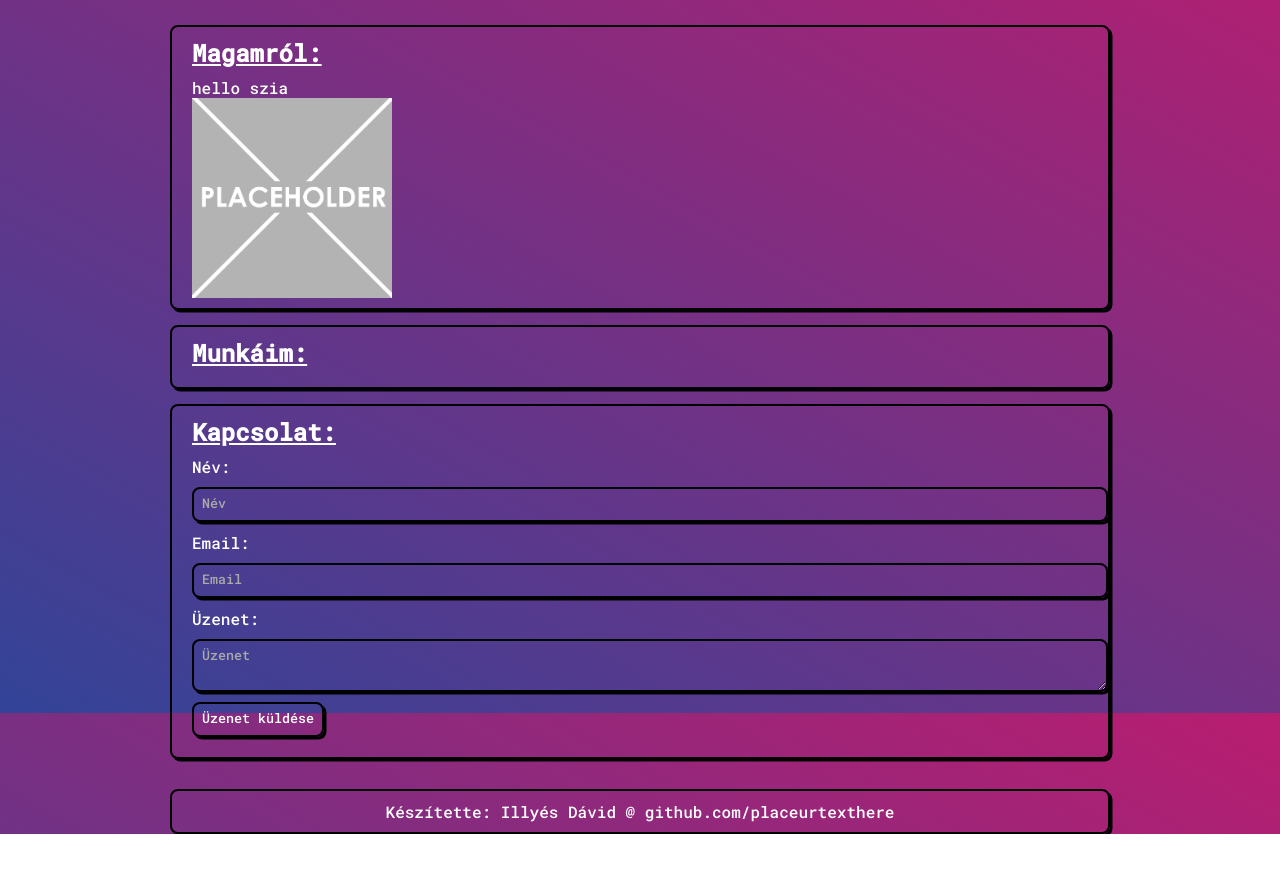
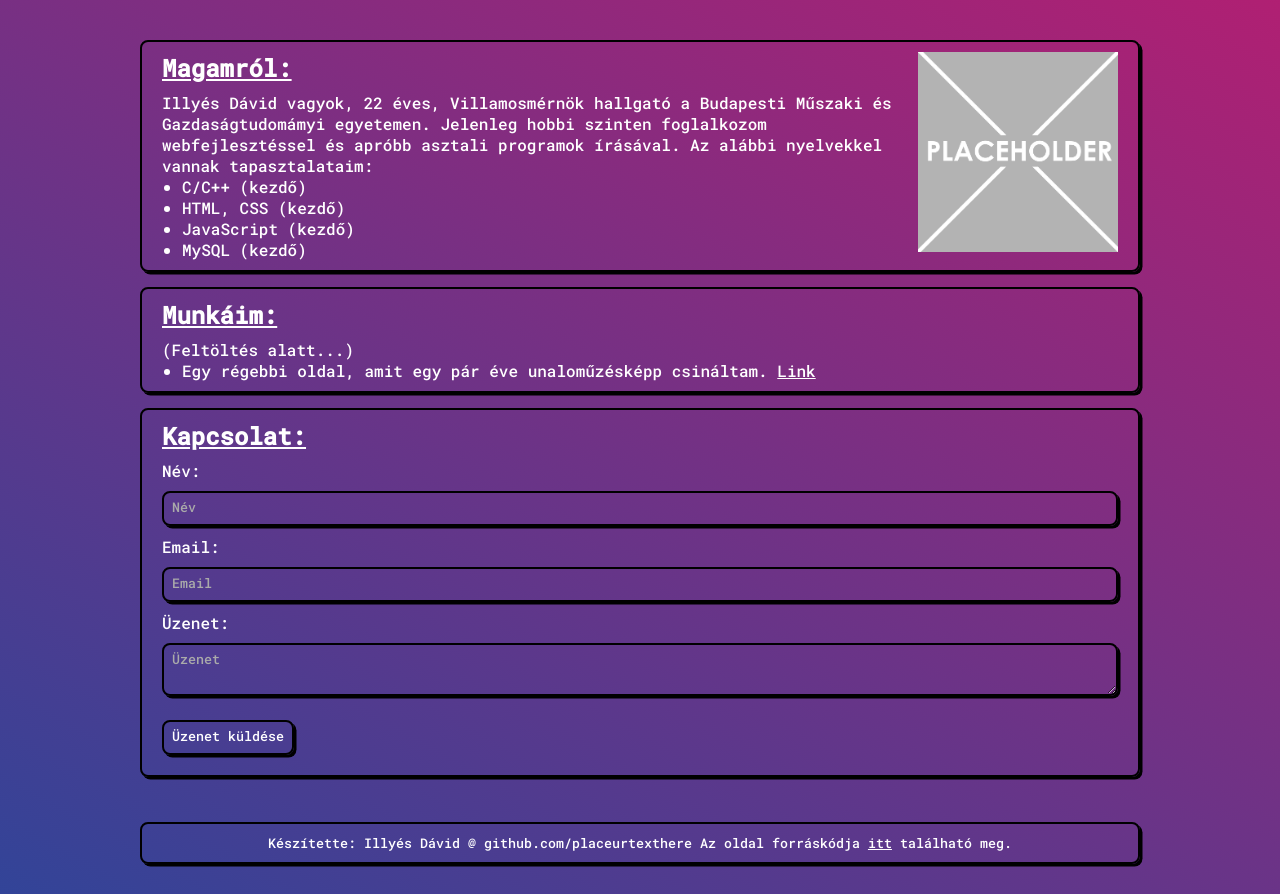
Before and after one commit to placeurtexthere/web-fejlesztes-hazi, a plain HTML site: page index.html in a window 1280 px wide. Shown: the part 117-1011 px from the top of the page. Before the commit the page ends 951 px from the top, so only its background shows below. Drawn offline with Linux system fonts and the light colour scheme.

Commit message:
code reformatting

```diff
--- a/index.html
+++ b/index.html
@@ -12,6 +12,7 @@
     <title>Illyés Dávid - Portfólió</title>
 </head>
 <body>
+
     <header>
         <h1>Portfólió</h1>
         <nav>
@@ -21,20 +22,45 @@
               <li><a href="#contact">Kapcsolat</a></li>
             </ul>
         </nav>
+
     </header>
+
     <main>
+
         <section id="about">
+
+            <img src="src/img/profile.png" alt="">
+
             <div>
                 <h2><u>Magamról:</u></h2>
-                <p>hello szia</p>
+                <p>
+                    Illyés Dávid vagyok, 22 éves, Villamosmérnök hallgató a Budapesti Műszaki és Gazdaságtudomámyi egyetemen.
+                    Jelenleg hobbi szinten foglalkozom webfejlesztéssel és apróbb asztali programok írásával. Az alábbi nyelvekkel vannak tapasztalataim:
+                </p>
+                <ul class="indent">
+                    <li>C/C++ (kezdő)</li>
+                    <li>HTML, CSS (kezdő)</li>
+                    <li>JavaScript (kezdő)</li>
+                    <li>MySQL (kezdő)</li>
+                </ul>
             </div>
-            <img src="src/img/profile.png" alt="">
+
         </section>
+
         <section id="works">
             <h2><u>Munkáim:</u></h2>
+            <p>(Feltöltés alatt...)</p>
+            <ul class="indent">
+                <li>
+                    Egy régebbi oldal, amit egy pár éve unaloműzésképp csináltam. <a target=”_blank” href="https://placeurtexthere.github.io/">Link</a>
+                </li>
+            </ul>
         </section>
+
         <section id="contact">
+
             <h2><u>Kapcsolat:</u></h2>
+
             <form action=" https://formspree.io/f/xwkyvlpj" method="POST">
                 <label for="name">Név:</label>
                 <input placeholder="Név" type="text" id="name" name="name" required>
@@ -44,11 +70,16 @@
                 <textarea placeholder="Üzenet" id="message" name="message" required></textarea>
                 <button type="submit">Üzenet küldése</button>
               </form>
+
         </section>
 
     </main>
+
     <footer>
-        <p>Készítette: Illyés Dávid @ github.com/placeurtexthere</p>
+        <div class="small">
+            <p>Készítette: Illyés Dávid @ github.com/placeurtexthere&nbsp;</p>
+            <p>Az oldal forráskódja&nbsp;</p><a href="">itt</a><p>&nbsp;található meg.</p>
+        </div>
     </footer>
 
 </body>
--- a/style.css
+++ b/style.css
@@ -1,3 +1,5 @@
+/*  Globális  */
+
 :root {
     --border-color-1: #000000; /**COOL COLOR #149b73*/
     --inner-box-shadow: #000000; /**COOL COLOR #00ffaa*/
@@ -19,52 +21,69 @@
     margin: 0px;
     font-family: 'RobotoMono-Medium';
     outline: none;
+    box-sizing: border-box;
 }
 
-/* ########################################################################## */
-/* ########################################################################## */
-/* ########################################################################## */
+a {
+    color: #ffffff;
+}
+
+/*  Általános elrendezés  */
 
 body {
-    background: #b91d70;
+    padding: 0px;
+    margin: 0px;
+    min-height: 100vh;
+
+    display: flex;
+    flex-direction: column;
+    align-items: center;
+
     background: linear-gradient(209deg, #b91d70 0%, #324498 100%);
-    padding: 0px;
-    margin: auto;
-    max-width: 1000px;
-    position: static;
-    justify-content: center;
-    height: 100vh;
 }
 
 header, footer, section {
-    background-color: none;
+    width: 1000px;
+    padding: 10px 20px;
+    margin: 30px;
+
+    display: flex;
+
     color: #fff;
-    display: flex;
+    border: 2px solid var(--border-color-1);
+    border-radius: 8px;
+    box-shadow: 2.5px 2.5px 0px 0px var(--inner-box-shadow);
+}
+
+header {
     justify-content: space-between;
     align-items: center;
-    padding: 10px 20px 10px 20px;
-    border-radius: 8px;
-    border: 2px solid var(--border-color-1);
-    box-shadow: 2.5px 2.5px 0px 0px var(--inner-box-shadow);
-    margin: 30px;
-    text-align: left;
 }
 
 section {
-    justify-content: left;
-    display: block;
-    margin-top: 15px;
-    margin-bottom: 15px;
+    flex-direction: column;
+    margin: 15px 0px;
 }
 
 footer {
     justify-content: center;
-    position: relative;
-    bottom: 0px;
-    left: 0px;
-    right: 0px;
-    width: auto;
 }
+
+#about {
+    display: block;
+    min-height: 225px;
+}
+
+ul.indent {
+    margin-left: 20px;
+}
+
+.small {
+    font-size: smaller;
+    display: flex;
+}
+
+/*  Navigáció  */
 
 nav ul {
     list-style: none;
@@ -83,34 +102,31 @@ nav a {
     text-decoration: none;
 }
 
+
+
+/*  Űrlap  */
+
 form label {
-    display: block;
-    margin-bottom: 2px;
+    margin-top: 2px;
 }
 
 form input, form textarea, form button, nav li {
     width: 100%;
-    color: #ffffff;
-    padding: var(--padding-size);
     margin-top: 10px;
     margin-bottom: 10px;
+    padding: var(--padding-size);
+
+    border: 2px solid var(--border-color-1);
+    border-radius: 8px;
+    box-shadow: 2.5px 2.5px 0px 0px var(--inner-box-shadow);
+
+    color: #ffffff;
     background: none;
-    border-radius: 8px;
-    border: 2px solid var(--border-color-1);
-    box-shadow: 2.5px 2.5px 0px 0px var(--inner-box-shadow);
-    text-align: left;
-    display: flex;
 }
 
 form textarea {
     max-width: 100%;
     resize: vertical;
-}
-
-form input:focus, form textarea:focus {
-    animation: btnAnim 0.05s forwards;
-    outline: none;
-    -webkit-animation: btnAnim 0.05s forwards;
 }
 
 form button {
@@ -119,18 +135,16 @@ form button {
 }
 
 
-form button:active, nav li:active {
+form input:focus, form textarea:focus {
     animation: btnAnim 0.05s forwards;
     outline: none;
     -webkit-animation: btnAnim 0.05s forwards;
 }
 
-h2 {
-    padding-bottom: 8px;
-}
-
-::placeholder {
-    color: #aaaaaa;
+form button:active, nav li:active {
+    animation: btnAnim 0.05s forwards;
+    outline: none;
+    -webkit-animation: btnAnim 0.05s forwards;
 }
 
 @keyframes btnAnim {
@@ -145,84 +159,18 @@ h2 {
 }
 
 
-img {
-    display: flex;
-    justify-content: space-between;
-    right: 0px;
-    top: 0px;
-    width: 200px;
+
+/*  Egyéb  */
+
+h2 {
+    padding-bottom: 8px;
 }
 
-/*
-nav ul {
-    list-style: none;
-    margin: 0;
-    padding: 0;
-    display: flex;
+::placeholder {
+    color: #aaaaaa;
 }
 
-nav li {
-    margin-left: 20px;
-    padding: 2px 10px 3px 10px;
-    background: var(--main-text-bg-color-1);
-    padding: var(--padding-size);
-    border-radius: 8px;
-    border: 2px solid var(--border-color-1);
-    margin: var(--margin-size);
-    box-shadow: 2.5px 2.5px 0px 0px var(--inner-box-shadow);
-    display: flex;
-    outline: none;
+img {
+    width: 200px;
+    float: right;
 }
-
-li.menu-li:active {
-    animation: btnAnim 0.05s forwards;
-    outline: none;
-}
-
-nav a {
-    color: #fff;
-    text-decoration: none;
-}
-
-
-
-header, section, li.prj, footer {
-    background: var(--main-text-bg-color-1);
-    color: white;
-    border-radius: 8px;
-    border: 2px solid var(--border-color-1);
-    box-shadow: 2.5px 2.5px 0px 0px var(--inner-box-shadow);
-    display: flex;
-    justify-content: space-between;
-    align-items: center;
-
-    margin: 30px;
-}
-
-header:hover, section:hover, li.prj:hover, footer:hover {
-    animation: btnAnim 0.05s forwards;
-    outline: none;
-}
-
-nav li {
-    animation: menu-li 0.05s forwards;
-    -webkit-animation: menu-li 0.05s forwards;
-}
-
-footer {
-
-    padding: 10px 20px;
-    text-align: center;
-}
-
-@keyframes btnAnim {
-    0% {
-        box-shadow: 2.5px 2.5px 0px 0px var(--inner-box-shadow);
-        transform: translate(0px, 0px);
-    }
-    100% {
-        box-shadow: 1px 1px 0px 0px var(--inner-box-shadow);
-        transform: translate(2px, 2px);
-    }
-}
-*/
```
